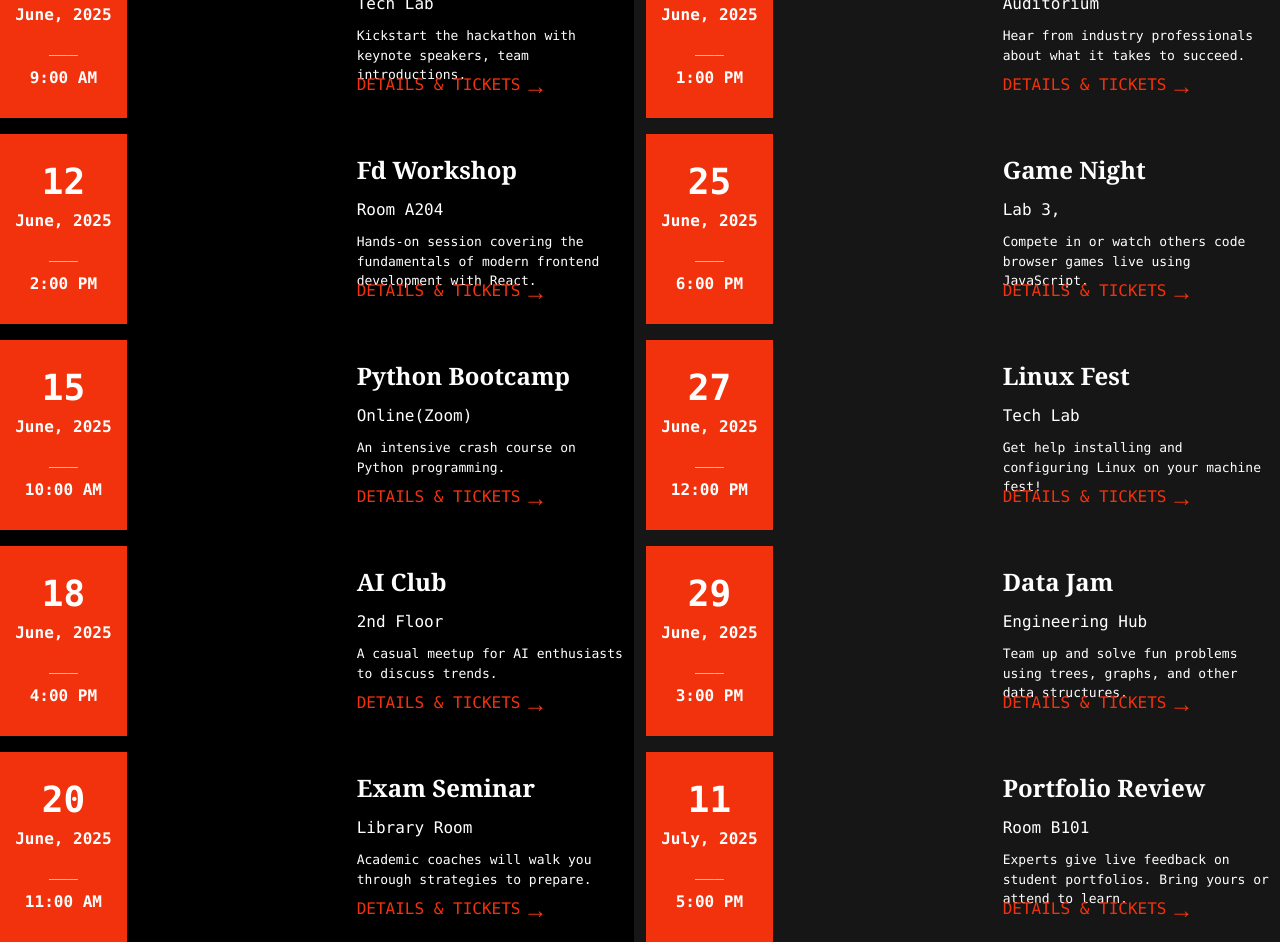
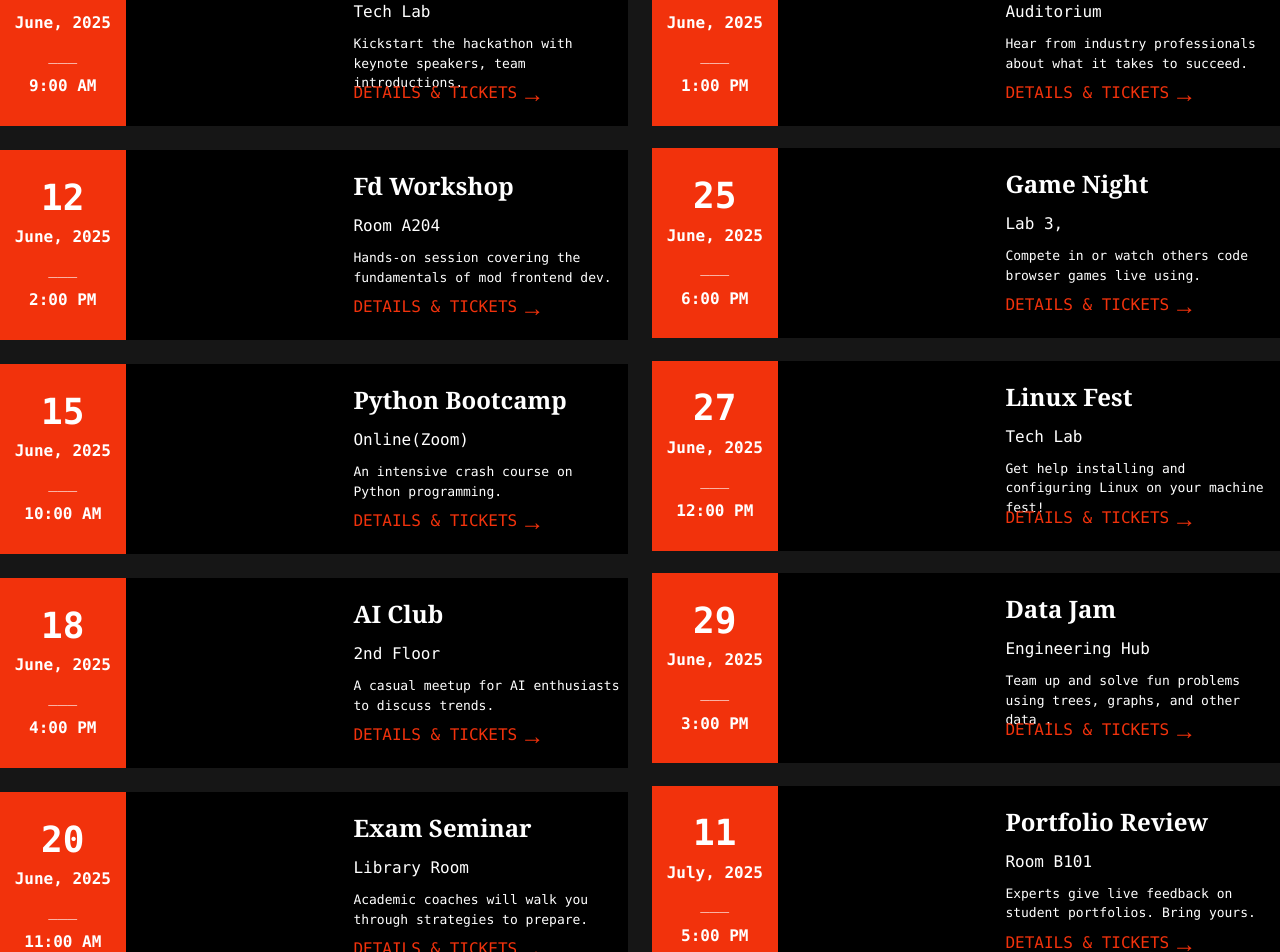
Before and after one commit to vanK1/Bitxbase, a React (Vite) app: page /event in a window 1280 px wide. Shown: the part 140-1092 px from the top of the page. Built offline with nearby package versions, Linux system fonts and the light colour scheme.

Commit message:
Eventchanges

```diff
--- a/src/Eventfolder/Event.jsx
+++ b/src/Eventfolder/Event.jsx
@@ -19,9 +19,9 @@ function Event() {
       date: "June, 2025",
       time: "2:00 PM",
       venue: "Room A204",
-      num : "12",
+      num: "12",
       description:
-        "Hands-on session covering the fundamentals of modern frontend development with React.",
+        "Hands-on session covering the fundamentals of mod frontend dev.",
     },
   ]);
 
@@ -32,8 +32,7 @@ function Event() {
       time: "10:00 AM",
       venue: "Online(Zoom)",
       num: "15",
-      description:
-        "An intensive crash course on Python programming.",
+      description: "An intensive crash course on Python programming.",
     },
   ]);
 
@@ -44,8 +43,7 @@ function Event() {
       time: "4:00 PM",
       venue: "2nd Floor",
       num: "18",
-      description:
-        "A casual meetup for AI enthusiasts to discuss trends.",
+      description: "A casual meetup for AI enthusiasts to discuss trends.",
     },
   ]);
 
@@ -80,8 +78,7 @@ function Event() {
       time: "6:00 PM",
       venue: "Lab 3,",
       num: "25",
-      description:
-        "Compete in or watch others code browser games live using JavaScript.",
+      description: "Compete in or watch others code browser games live using.",
     },
   ]);
 
@@ -105,7 +102,7 @@ function Event() {
       venue: "Engineering Hub",
       num: "29",
       description:
-        "Team up and solve fun problems using trees, graphs, and other data structures.",
+        "Team up and solve fun problems using trees, graphs, and other data .",
     },
   ]);
 
@@ -117,20 +114,20 @@ function Event() {
       venue: "Room B101",
       num: "11",
       description:
-        "Experts give live feedback on student portfolios. Bring yours or attend to learn.",
+        "Experts give live feedback on student portfolios. Bring yours.",
     },
   ]);
 
   return (
     <div className=" bg-[#161616] h-[100vh]">
-      <h1 className="text-3xl font-bold mb-8 text-center text-white">
+      <h1 className="text-3xl font-bold p-5 flex justify-center items-center text-white">
         📅 Bitxbase Events Hub
       </h1>
-      <div className="bg-[#161616] container grid grid-cols-2 gap-3 text-white">
-        <div className=" bg-[black] grid gap-4">
+      <div className="bg-[#161616] grid grid-cols-2 gap-6 text-white">
+        <div className=" bg-[#161616] grid gap-6">
           <a className=" h-[190px]" href="/FullEvent">
             {Event1.map((Event1) => (
-              <div className="grid grid-cols-[20%_35%_45%] font-mono">
+              <div className="bg-[black] grid grid-cols-[20%_35%_45%] font-mono">
                 <div className="bg-[#f2320c] h-[190px] flex flex-col justify-center items-center">
                   <div className="h-[150px] flex flex-col justify-evenly items-center">
                     <h1 className=" font-bold text-4xl">{Event1.num}</h1>
@@ -161,7 +158,7 @@ function Event() {
           </a>
           <a className=" h-[190px]" href="/FullEvent">
             {Event2.map((Event2) => (
-              <div className="grid grid-cols-[20%_35%_45%] font-mono">
+              <div className="bg-[black] grid grid-cols-[20%_35%_45%] font-mono">
                 <div className="bg-[#f2320c] h-[190px] flex flex-col justify-center items-center">
                   <div className="h-[150px] flex flex-col justify-evenly items-center">
                     <h1 className=" font-bold text-4xl">{Event2.num}</h1>
@@ -192,7 +189,7 @@ function Event() {
           </a>
           <a className=" h-[190px]" href="/FullEvent">
             {Event3.map((Event3) => (
-              <div className="grid grid-cols-[20%_35%_45%] font-mono">
+              <div className="grid grid-cols-[20%_35%_45%] font-mono bg-black">
                 <div className="bg-[#f2320c] h-[190px] flex flex-col justify-center items-center">
                   <div className="h-[150px] flex flex-col justify-evenly items-center">
                     <h1 className=" font-bold text-4xl">{Event3.num}</h1>
@@ -223,7 +220,7 @@ function Event() {
           </a>
           <a className=" h-[190px]" href="/FullEvent">
             {Event4.map((Event4) => (
-              <div className="grid grid-cols-[20%_35%_45%] font-mono">
+              <div className="grid grid-cols-[20%_35%_45%] font-mono bg-black">
                 <div className="bg-[#f2320c] h-[190px] flex flex-col justify-center items-center">
                   <div className="h-[150px] flex flex-col justify-evenly items-center">
                     <h1 className=" font-bold text-4xl">{Event4.num}</h1>
@@ -254,7 +251,7 @@ function Event() {
           </a>
           <a className=" h-[190px]" href="/FullEvent">
             {Event5.map((Event5) => (
-              <div className="grid grid-cols-[20%_35%_45%] font-mono">
+              <div className="grid grid-cols-[20%_35%_45%] font-mono bg-black">
                 <div className="bg-[#f2320c] h-[190px] flex flex-col justify-center items-center">
                   <div className="h-[150px] flex flex-col justify-evenly items-center">
                     <h1 className=" font-bold text-4xl">{Event5.num}</h1>
@@ -287,7 +284,7 @@ function Event() {
         <div className=" bg-[#161616] grid gap-4 ">
           <a className=" h-[190px]" href="/FullEvent">
             {Event6.map((Event6) => (
-              <div className="grid grid-cols-[20%_35%_45%] font-mono">
+              <div className="grid grid-cols-[20%_35%_45%] font-mono bg-black">
                 <div className="bg-[#f2320c] h-[190px] flex flex-col justify-center items-center">
                   <div className="h-[150px] flex flex-col justify-evenly items-center">
                     <h1 className=" font-bold text-4xl">{Event6.num}</h1>
@@ -318,7 +315,7 @@ function Event() {
           </a>
           <a className=" h-[190px]" href="/FullEvent">
             {Event7.map((Event7) => (
-              <div className="grid grid-cols-[20%_35%_45%] font-mono">
+              <div className="grid grid-cols-[20%_35%_45%] font-mono bg-black">
                 <div className="bg-[#f2320c] h-[190px] flex flex-col justify-center items-center">
                   <div className="h-[150px] flex flex-col justify-evenly items-center">
                     <h1 className=" font-bold text-4xl">{Event7.num}</h1>
@@ -349,7 +346,7 @@ function Event() {
           </a>
           <a className=" h-[190px]" href="/FullEvent">
             {Event8.map((Event8) => (
-              <div className="grid grid-cols-[20%_35%_45%] font-mono">
+              <div className="grid grid-cols-[20%_35%_45%] font-mono bg-black">
                 <div className="bg-[#f2320c] h-[190px] flex flex-col justify-center items-center">
                   <div className="h-[150px] flex flex-col justify-evenly items-center">
                     <h1 className=" font-bold text-4xl">{Event8.num}</h1>
@@ -380,7 +377,7 @@ function Event() {
           </a>
           <a className=" h-[190px]" href="/FullEvent">
             {Event9.map((Event9) => (
-              <div className="grid grid-cols-[20%_35%_45%] font-mono">
+              <div className="grid grid-cols-[20%_35%_45%] font-mono bg-black">
                 <div className="bg-[#f2320c] h-[190px] flex flex-col justify-center items-center">
                   <div className="h-[150px] flex flex-col justify-evenly items-center">
                     <h1 className=" font-bold text-4xl">{Event9.num}</h1>
@@ -411,7 +408,7 @@ function Event() {
           </a>
           <a className=" h-[190px]" href="/FullEvent">
             {Event0.map((Event0) => (
-              <div className="grid grid-cols-[20%_35%_45%] font-mono">
+              <div className="grid grid-cols-[20%_35%_45%] font-mono bg-black">
                 <div className="bg-[#f2320c] h-[190px] flex flex-col justify-center items-center">
                   <div className="h-[150px] flex flex-col justify-evenly items-center">
                     <h1 className=" font-bold text-4xl">{Event0.num}</h1>
--- a/src/main.jsx
+++ b/src/main.jsx
@@ -12,10 +12,10 @@ createRoot(document.getElementById("root")).render(
   <StrictMode>
  <BrowserRouter>
  <Routes>
-  {/* <Route path="/" element={<Home/>}/> */}
+  <Route path="/" element={<Home/>}/>
   <Route path="/event" element={<Event/>}/>
-  {/* <Route path="/create" element={<CreateEvent/>}/>
-  <Route path="/about" element={<About/>}/> */}
+  <Route path="/create" element={<CreateEvent/>}/>
+  <Route path="/about" element={<About/>}/>
  </Routes>
  </BrowserRouter>
   </StrictMode>
```
Also changed, not shown: src/Eventfolder/FullEvent.jsx (deleted), 1 other file (tests, documents, lock files or other folders).
